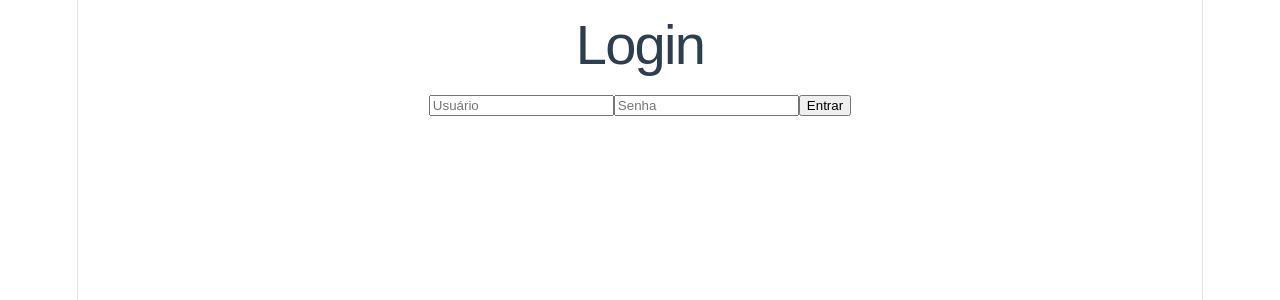
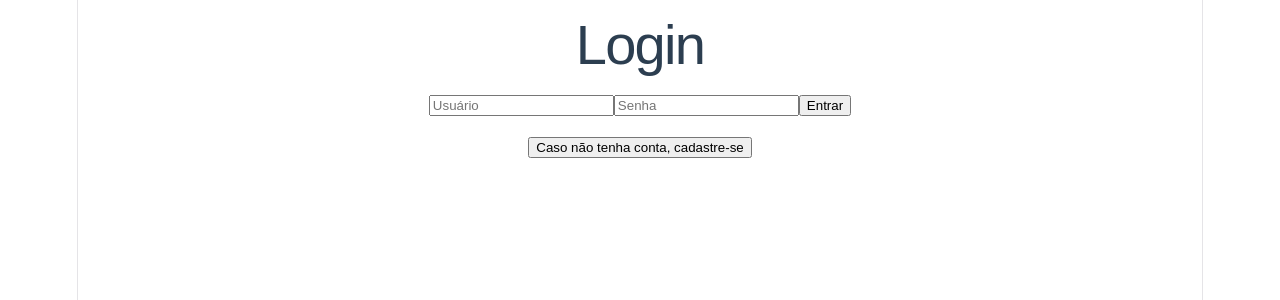
Before and after one commit to GuilhermeeCarvalho/Acesso-de-alunos-creche-, a React (Vite) app in the folder frontend/: page /login in a window 1280 px wide. Shown: the top 300 px of the page. Built offline with nearby package versions, Linux system fonts and the light colour scheme.

Commit message:
trocado a ordem de login e cadastro

```diff
--- a/frontend/src/pages/Home.jsx
+++ b/frontend/src/pages/Home.jsx
@@ -9,7 +9,7 @@ function Home() {
       <p>Bem-vindo ao sistema de gestão.</p>
       <nav>
         <ul>
-          <li><Link to="/cadastro-professor">Cadastro de Professores</Link></li>
+          <li><Link to="/login">Login de Professores</Link></li>
           <li><Link to="/cadastro-alunos">Cadastro de Alunos</Link></li>
           <li><Link to="/relatorio">Relatório</Link></li>
         </ul>
--- a/frontend/src/pages/login.jsx
+++ b/frontend/src/pages/login.jsx
@@ -1,4 +1,5 @@
 import React from 'react';
+import { Link } from 'react-router-dom';
 
 function Login() {
   return (
@@ -7,6 +8,11 @@ function Login() {
       <input type="text" placeholder="Usuário" />
       <input type="password" placeholder="Senha" />
       <button>Entrar</button>
+      <div style={{ marginTop: '16px' }}>
+        <Link to="/cadastro-professor">
+          <button type="button">Caso não tenha conta, cadastre-se</button>
+        </Link>
+      </div>
     </div>
   );
 }
```
